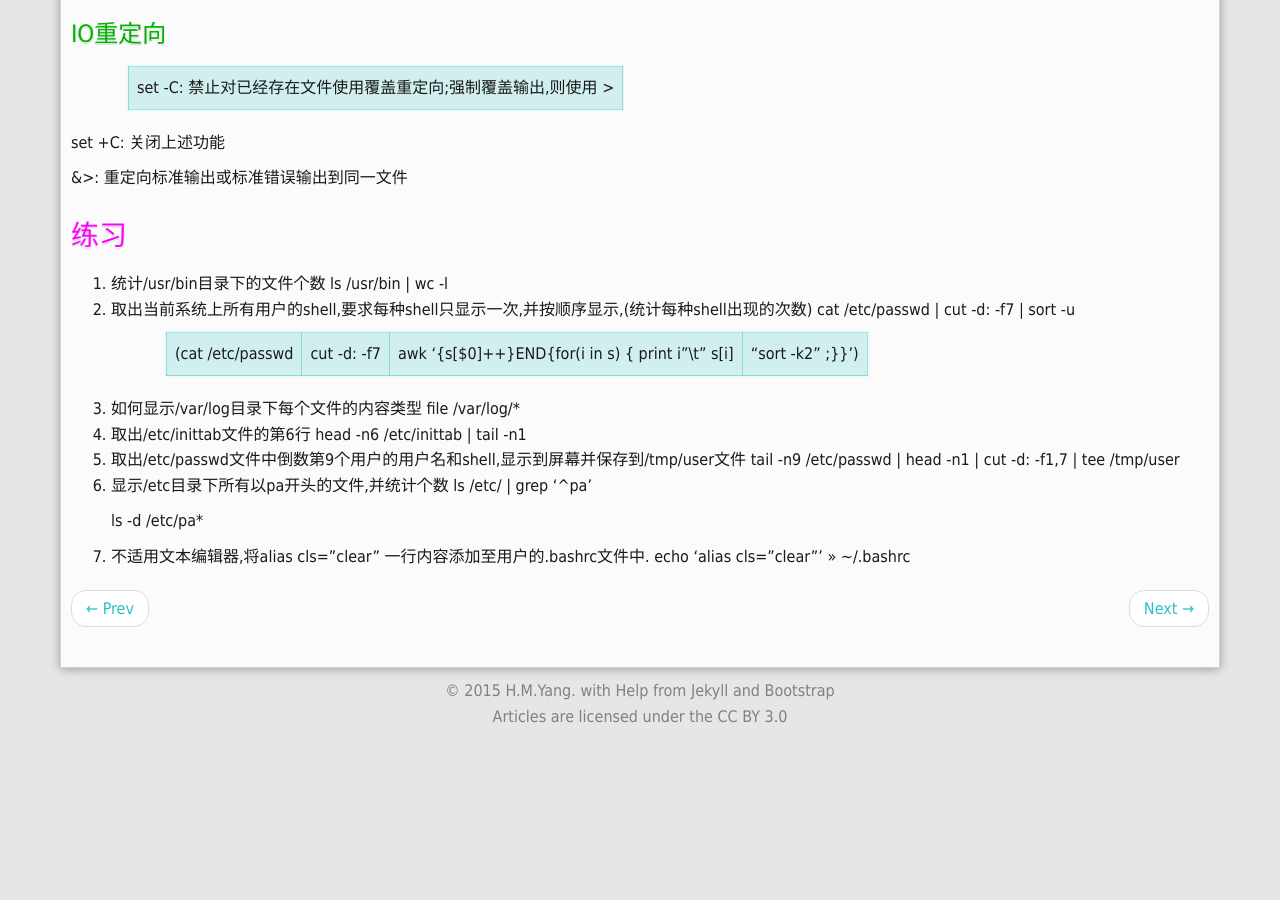
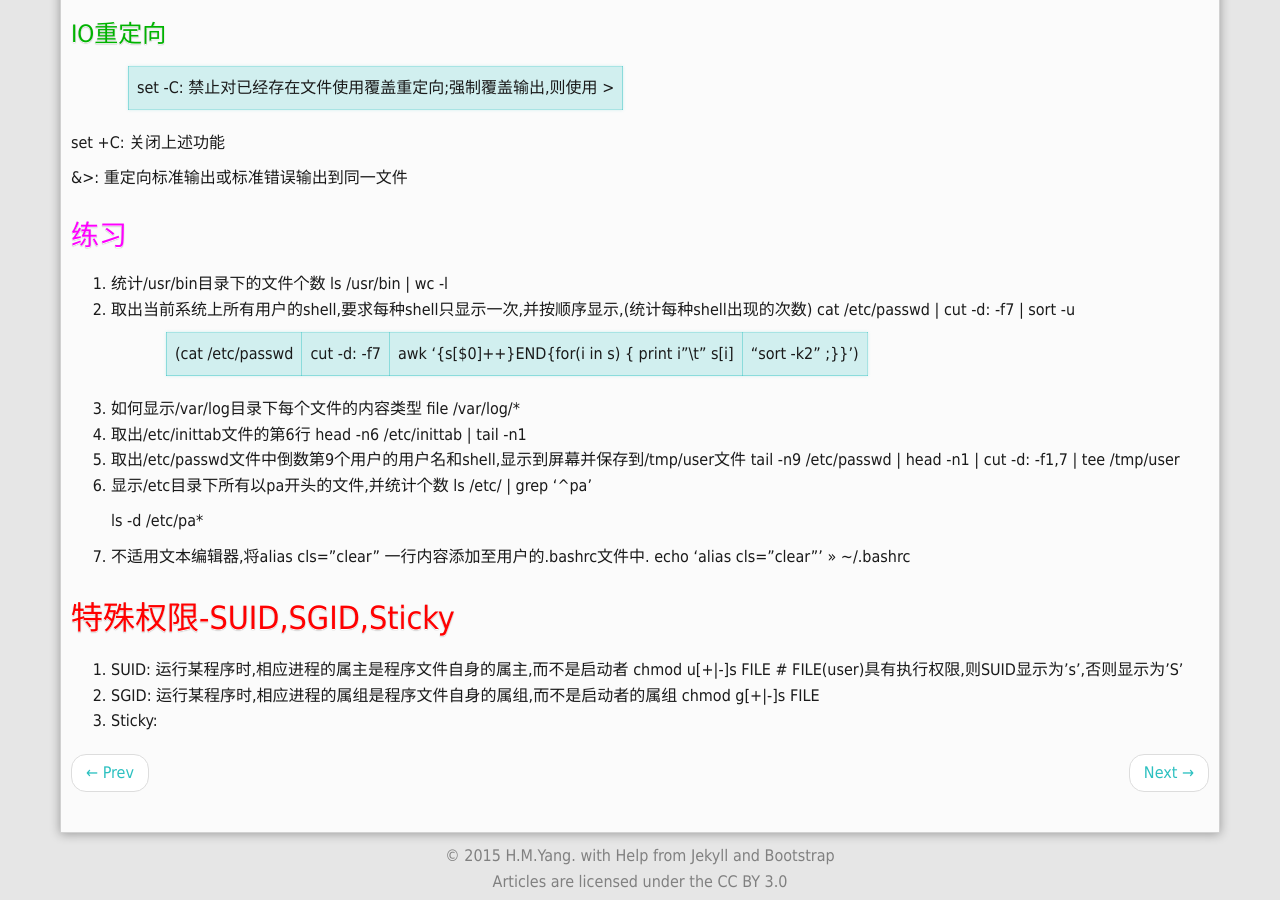
Before and after one commit to YHM07/yhm07.github.io, a Jekyll site: the page built from _posts/2015-12-02-linux-权限管理.md, in a window 1280 px wide and 900 px high, scrolled down 1311 px. Built offline with Jekyll 4.4.1, drawn with Linux system fonts in a browser that asks for light colours; Markdown is read by kramdown in place of the engine named in the settings; comment, search, counter and statistics services are not loaded; before the commit the page ends 2046 px from its top, so only the background shows below that.

Commit message:
新增linux有关特殊权限的说明

```diff
--- a/_posts/2015-12-02-linux-权限管理.md
+++ b/_posts/2015-12-02-linux-权限管理.md
@@ -116,3 +116,11 @@ set +C: 关闭上述功能
 
 7. 不适用文本编辑器,将alias cls="clear" 一行内容添加至用户的.bashrc文件中.
 	echo 'alias cls="clear"' >> ~/.bashrc
+
+# 特殊权限-SUID,SGID,Sticky
+
+1. SUID: 运行某程序时,相应进程的属主是程序文件自身的属主,而不是启动者
+	chmod u[+|-]s FILE # FILE(user)具有执行权限,则SUID显示为's',否则显示为'S'
+2. SGID: 运行某程序时,相应进程的属组是程序文件自身的属组,而不是启动者的属组
+		chmod g[+|-]s FILE
+3. Sticky:
```
